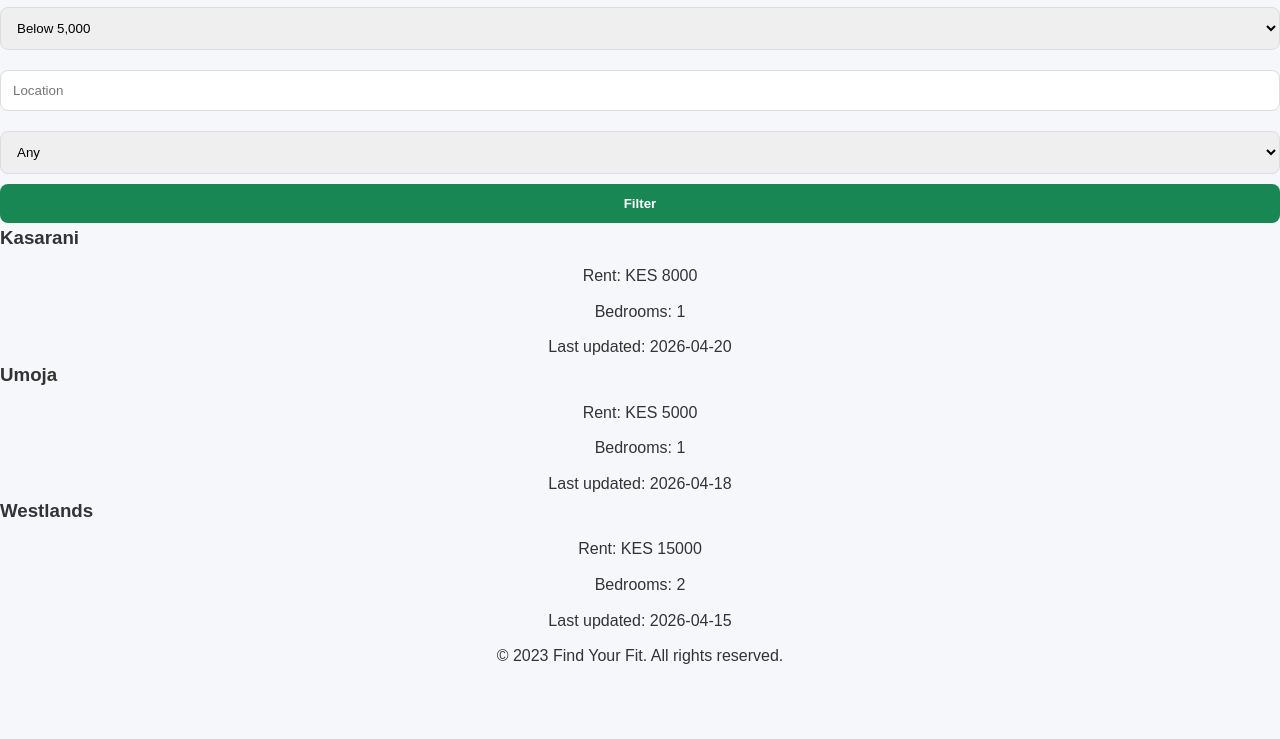
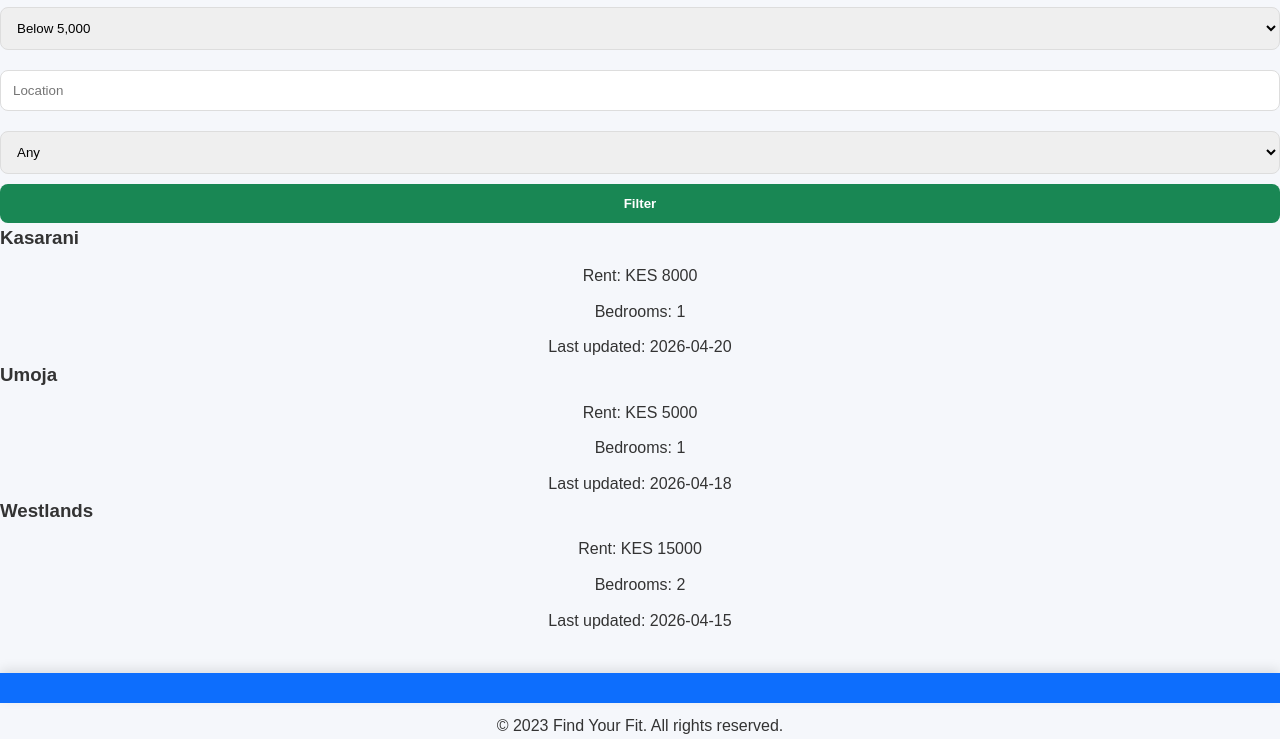
Before and after one commit to preciousmaina-2007/Affordable-Housing-Project, a website: page filter.html in a window 1280 px wide. Shown: the part 161-900 px from the top of the page. Before the commit the page ends 830 px from the top, so only its background shows below. Drawn offline with Linux system fonts and the light colour scheme.

Commit message:
added footer styling

```diff
--- a/style.css
+++ b/style.css
@@ -127,6 +127,17 @@ input:focus, select:focus, textarea:focus {
     border-color: #0d6efd;
     box-shadow: 0 0 0 3px rgba(13,110,253,0.2);
 }
+/* =========================
+   FOOTER
+========================= */
+footer {
+    background: #0d6efd;
+    color: white;
+    text-align: center;
+    padding: 15px 20px;
+    margin-top: 40px;
+    box-shadow: 0 -4px 12px rgba(0,0,0,0.1);
+}
 
 /* =========================
    BUTTONS
```
